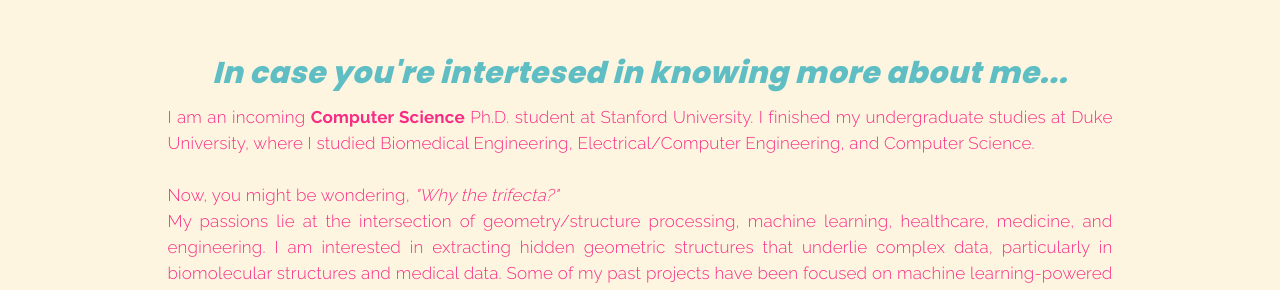
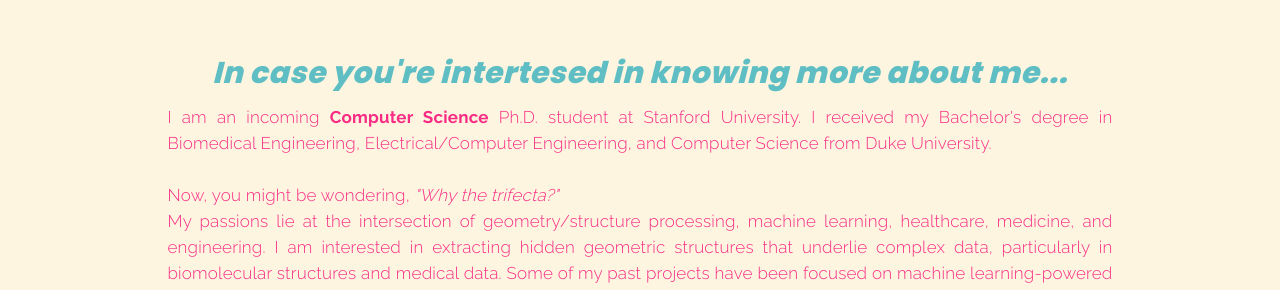
Before and after one commit to rpraka/JihyeonJe.com, a Jekyll site: the page index.html, which Jekyll copies as it is, in a window 1280 px wide. Shown: the part 1276-1566 px from the top of the page. Built offline with Jekyll 4.4.1, drawn with Linux system fonts in a browser that asks for light colours.

Commit message:
Update index.html

```diff
--- a/index.html
+++ b/index.html
@@ -140,7 +140,7 @@
                          </div>
 
                          <div class="blog-post-des">
-                              <p>I am an incoming <b>Computer Science</b> Ph.D. student at Stanford University. I finished my undergraduate studies at Duke University, where I studied Biomedical Engineering, Electrical/Computer Engineering, and Computer Science.
+                              <p>I am an incoming <b>Computer Science</b> Ph.D. student at Stanford University. I received my Bachelor's degree in Biomedical Engineering, Electrical/Computer Engineering, and Computer Science from Duke University.
                                    <br><br>Now, you might be wondering, <i>"Why the trifecta?"</i><br>
                                    My passions lie at the intersection of geometry/structure processing, machine learning, healthcare, medicine, and engineering.
                                    I am interested in extracting hidden geometric structures that underlie complex data, particularly in biomolecular structures and medical data.
```
